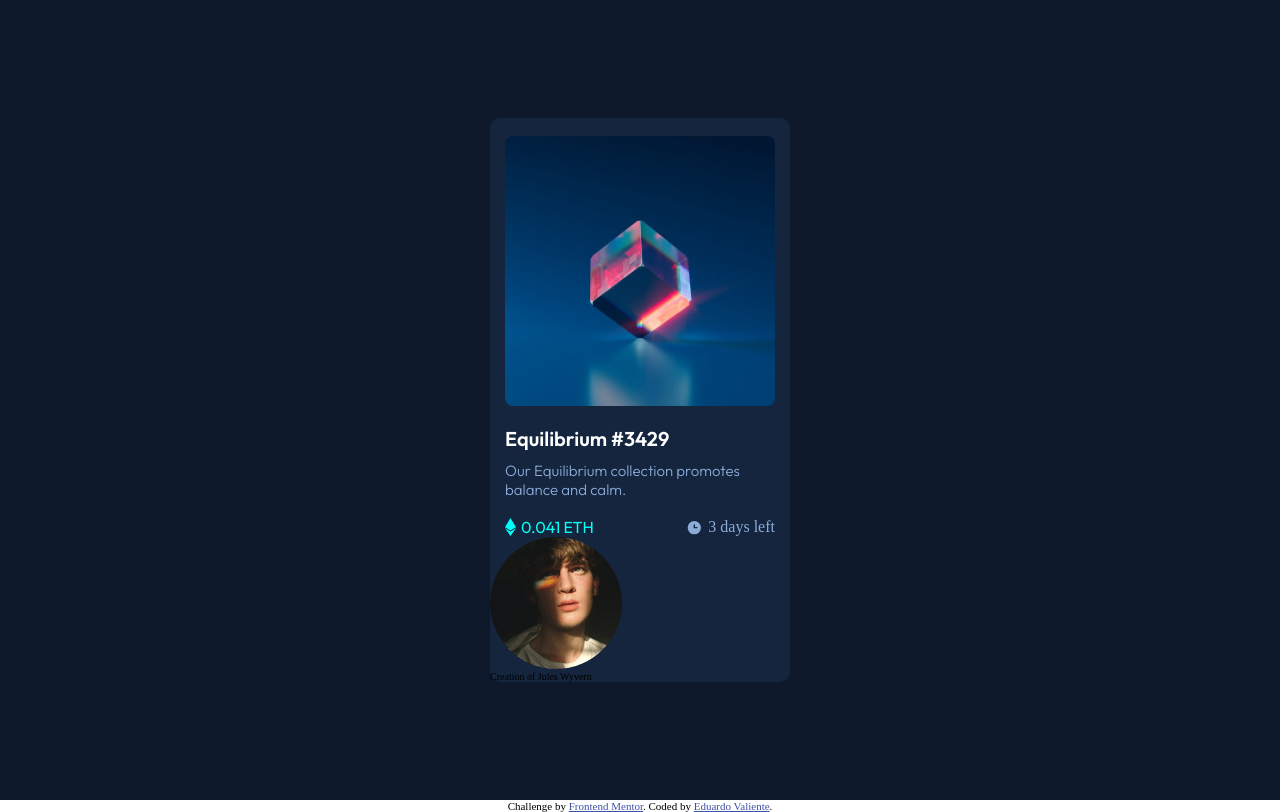
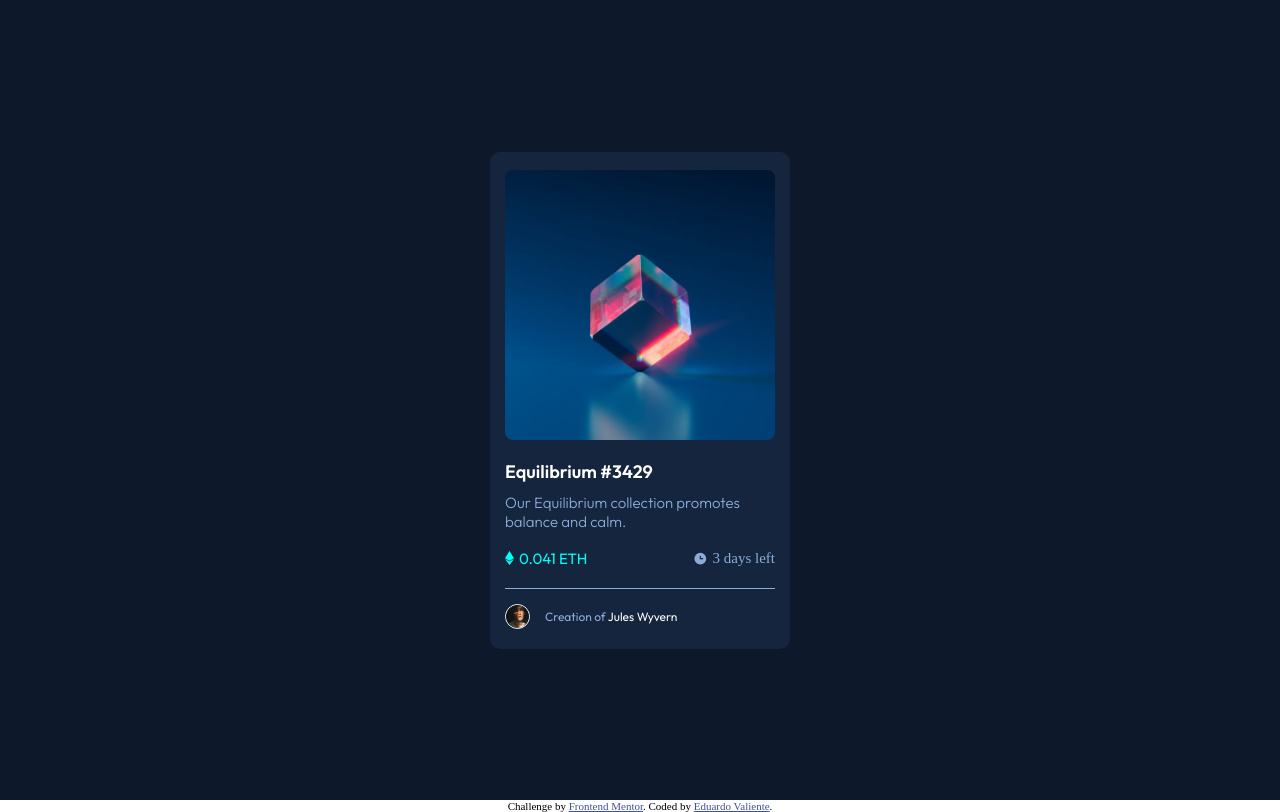
Before and after one commit to eduardovaliente/desafio-fem-nft-card, a plain HTML site: page index.html in a window 1280 px wide. Drawn offline with Linux system fonts and the light colour scheme.

Commit message:
listo todo menos hover de img

```diff
--- a/css/main.scss
+++ b/css/main.scss
@@ -32,7 +32,7 @@ main {
 
     &__title {
         font-family: 'Outfit', sans-serif;
-        font-size: 2rem;
+        font-size: 1.8rem;
         font-weight: 600;
         color: $white;
         margin-bottom: 10px;
@@ -57,12 +57,13 @@ main {
 
             & p {
                 color: $cyan;
-                font-size: 1.6rem;
+                font-size: 1.5rem;
                 font-family: 'Outfit', sans-serif;
             }
 
             & img {
                 margin-right: 5px;
+                width: 9px;
             }
         }
 
@@ -72,12 +73,47 @@ main {
 
             & p {
                 color: $softblue;
-                font-size: 1.6rem;
+                font-size: 1.5rem;
                 font-size: 'Outfit', sans-serif;
             }
 
             & img {
                 margin-right: 5px;
+                width: 15px;
+            }
+        }
+    }
+
+    &__separador {
+        width: 90%;
+        height: 1px;
+        background-color: $softblue;
+        align-self: center;
+        margin-top: 20px;
+        margin-bottom: 15px;
+    }
+
+    &__contenedorCredito {
+        display: flex;
+        align-items: center;
+        width: 90%;
+        align-self: center;
+        margin-bottom: 20px;
+
+        &-img {
+            width: 25px;
+            border-radius: 50px;
+            border: solid white 1px;
+            margin-right: 15px;
+        }
+
+        &-credito {
+            font-family: 'Outfit', sans-serif;
+            font-size: 1.2rem;
+            color: $softblue;
+
+            & span {
+                color: $white;
             }
         }
     }
--- a/index.html
+++ b/index.html
@@ -47,9 +47,10 @@
           <p>3 days left</p>
         </div>
       </div>
+      <div class="card__separador"></div>
       <div class="card__contenedorCredito">
         <img src="./images/image-avatar.png" alt="Foto perfil" class="card__contenedorCredito-img">
-        <p class="card__contenedorCredito-credito"> <span>Creation of</span> Jules Wyvern</p>
+        <p class="card__contenedorCredito-credito"> Creation of <span>Jules Wyvern</span></p>
       </div>
 
     </article>
```
Also changed, not shown: css/main.css, 1 other file.
